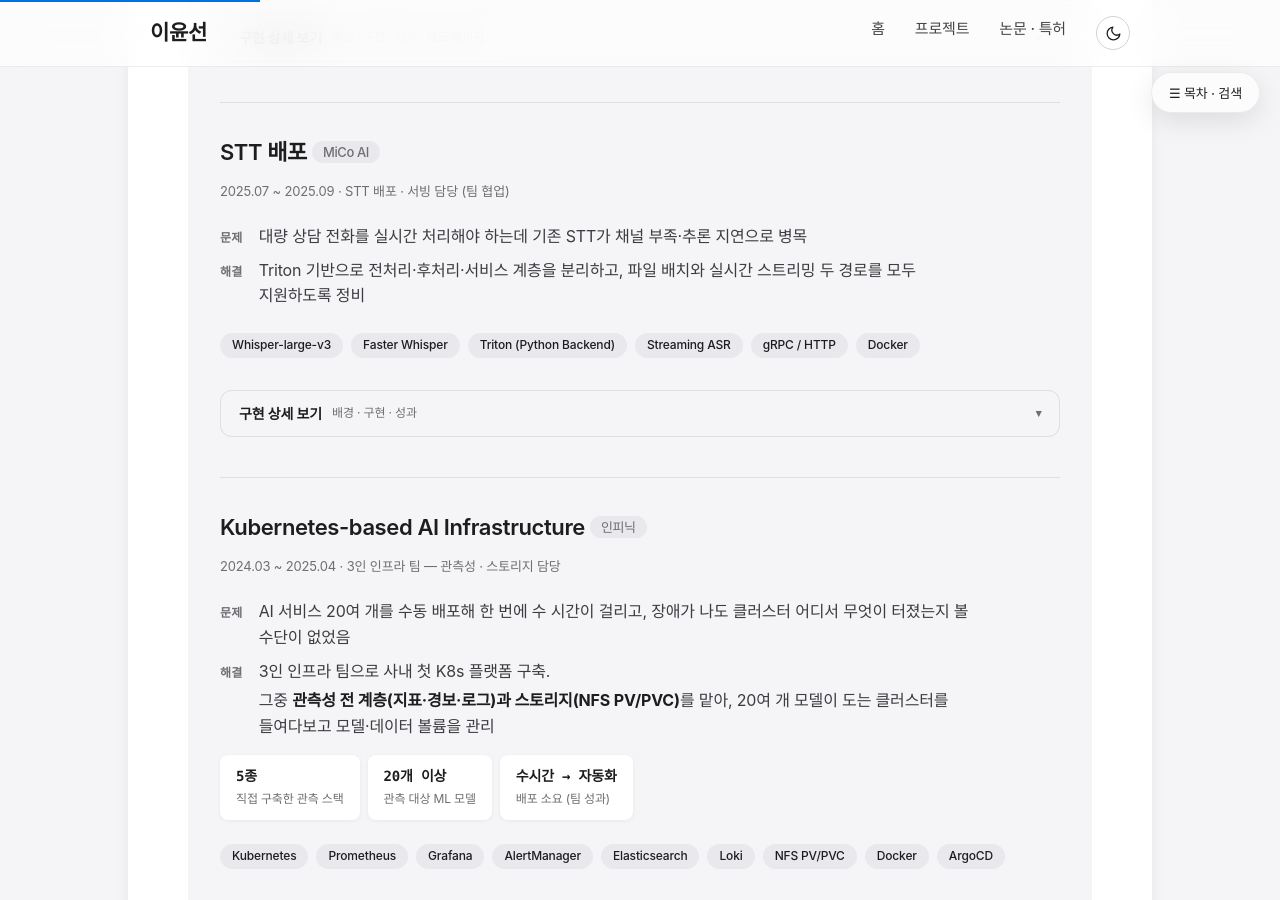
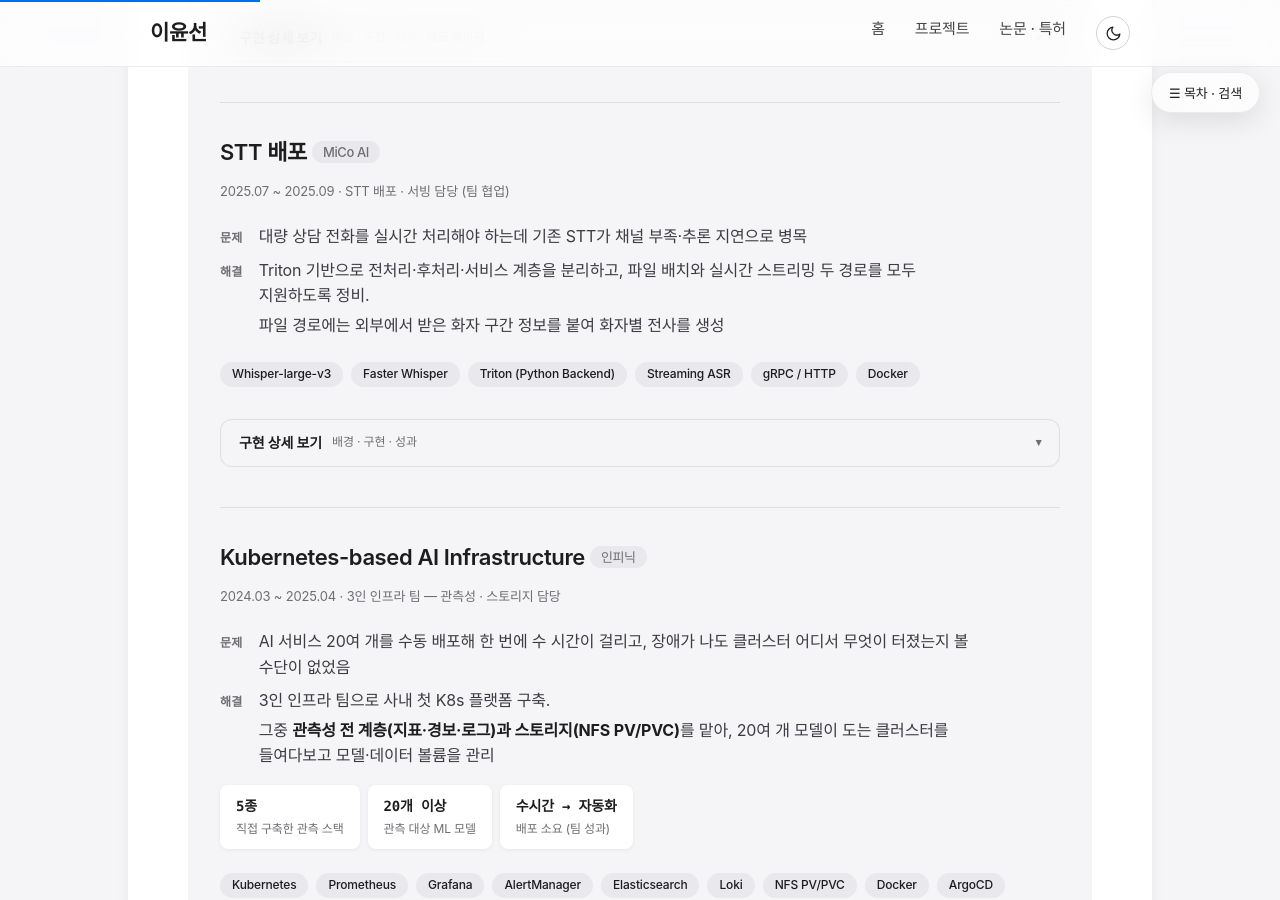
Before and after one commit to ckc5800/ckc5800.github.io, a Jekyll site: the page built from projects.html, in a window 1280 px wide and 900 px high, scrolled down 1841 px. Built offline with Jekyll 4.4.1, drawn with Linux system fonts in a browser that asks for light colours; some web fonts are replaced.

Commit message:
STT 화자별 전사 복원 — 과잉 삭제 정정 (저장소 코드 확인)
ckc5800/STT 클론해 확인. app/triton_server/stt_engine/service.py:175 에
speaker_asr_options['clip_timestamps'] = intervals 로 화자 구간마다
transcribe를 따로 돌리는 구현이 실제로 있음. 앞선 코드 감사가 맞았고,
'결합 안 했다'는 본인 지적은 '본인이 파인튜닝한 Pyannote 모델을
연결하지 않았다'는 뜻이었음 — 두 사실이 어긋나지 않음.

- STT 카드에 '화자별 전사' 절 복원: diarization_data → clip_timestamps
  변환, 화자별 전사 반환, 귀속 모호 구간은 Ambiguous 로 분리
- 화자 구간은 외부 입력이며 Pyannote 파인튜닝 모델은 미채택이라
  연결되지 않았음을 명시해 두 프로젝트 관계를 분명히 함
- 이력서 STT 항목도 동일 복원

Co-Authored-By: Claude Fable 5 <noreply@anthropic.com>

```diff
--- a/projects.html
+++ b/projects.html
@@ -319,7 +319,7 @@ title: 프로젝트
     <p class="project-meta">2025.07 ~ 2025.09 · STT 배포 · 서빙 담당 (팀 협업)</p>
     <dl class="ps">
         <dt>문제</dt><dd>대량 상담 전화를 실시간 처리해야 하는데 기존 STT가 채널 부족·추론 지연으로 병목</dd>
-        <dt>해결</dt><dd>Triton 기반으로 전처리·후처리·서비스 계층을 분리하고, 파일 배치와 실시간 스트리밍 두 경로를 모두 지원하도록 정비</dd>
+        <dt>해결</dt><dd><span class="sentence">Triton 기반으로 전처리·후처리·서비스 계층을 분리하고, 파일 배치와 실시간 스트리밍 두 경로를 모두 지원하도록 정비.</span><span class="sentence">파일 경로에는 외부에서 받은 화자 구간 정보를 붙여 화자별 전사를 생성</span></dd>
     </dl>
     <div class="tech-tags">
         <span class="tech-tag">Whisper-large-v3</span>
@@ -338,6 +338,7 @@ title: 프로젝트
     <h4 class="detail-head">구현</h4>
     <p><span class="sentence"><strong>AIG STT 구조 개선:</strong> Triton Inference Server 기반 음성인식 파이프라인을 전처리·후처리·서비스 계층으로 모듈화해 파일/스트리밍 공통 로직을 통합.</span><span class="sentence">YAML 기반 로그 로테이션·아카이빙 체계와 Docker 구성을 정비하고, 컨테이너 자동 재시작 정책으로 안정성을 보강.</span></p>
     <p><span class="sentence"><strong>엔진 구성:</strong> Triton Python 백엔드로 파일 기반과 실시간 스트리밍 두 추론 모델을 구성하고, HTTP와 gRPC 인터페이스를 모두 제공.</span></p>
+    <p><span class="sentence"><strong>화자별 전사:</strong> 요청에 담겨 오는 화자 구간(<code>diarization_data</code>)을 Faster Whisper의 <code>clip_timestamps</code> 형식으로 변환해 화자마다 따로 전사를 돌리고, 결과를 화자별로 묶어 반환.</span><span class="sentence">어느 화자에도 명확히 귀속되지 않는 구간은 <code>Ambiguous</code>로 분리해 오귀속을 막음.</span><span class="sentence">화자 구간 자체는 외부 입력이며, 별도 과제였던 Pyannote 파인튜닝 모델은 채택되지 않아 여기에 연결되지 않았음</span></p>
 
     <h4 class="detail-head">성과</h4>
     <ul class="detail-list">
```
Also changed, not shown: 2 other files.
